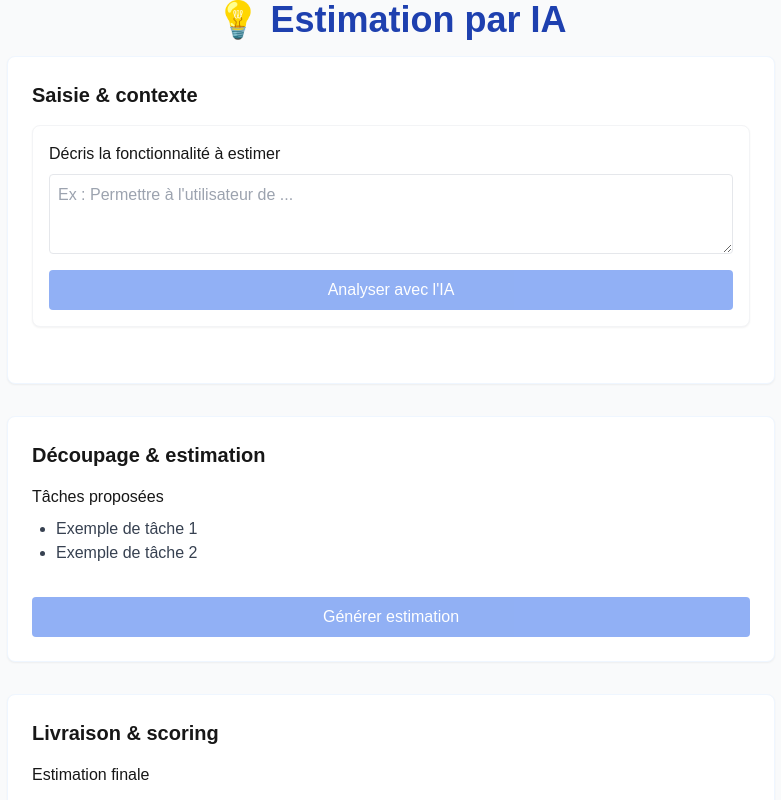
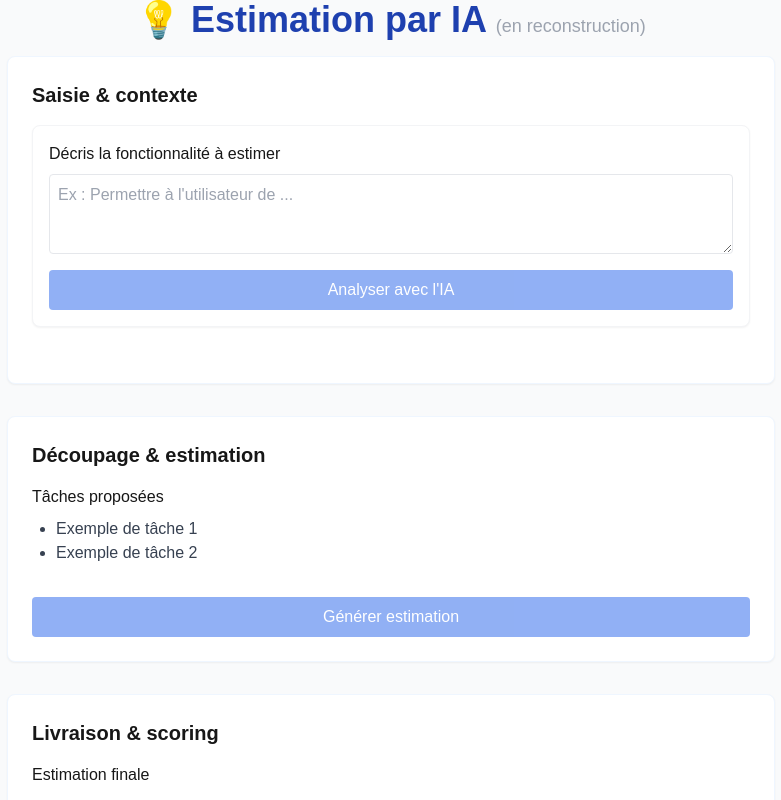
Before and after one commit to IvandeMurard/ai-delivery-estimator, a Next.js app: page / in a window 1280 px wide. Shown: the top 800 px of the page, without its empty margins (249-1030 px from the left). Built offline with nearby package versions, Linux system fonts and the light colour scheme.

Commit message:
chore: ajout de la mention (en reconstruction) au titre principal

```diff
--- a/src/app/page.tsx
+++ b/src/app/page.tsx
@@ -34,7 +34,7 @@ export default function Home() {
     <main className="flex flex-col items-center bg-gray-50 w-full min-h-screen">
       {/* StepNav : sticky top sur mobile, fixed sur desktop */}
       {/* <StepNav steps={steps} /> */}
-      <h1 className="text-4xl font-extrabold mb-4 text-blue-800 w-full text-center">💡 Estimation par IA</h1>
+      <h1 className="text-4xl font-extrabold mb-4 text-blue-800 w-full text-center">💡 Estimation par IA <span className='text-lg font-normal text-gray-400'>(en reconstruction)</span></h1>
 
       <div className="w-full max-w-screen-md mx-auto">
         <section className="bg-white rounded-lg p-6 shadow-sm border border-blue-50 mb-8">
```
